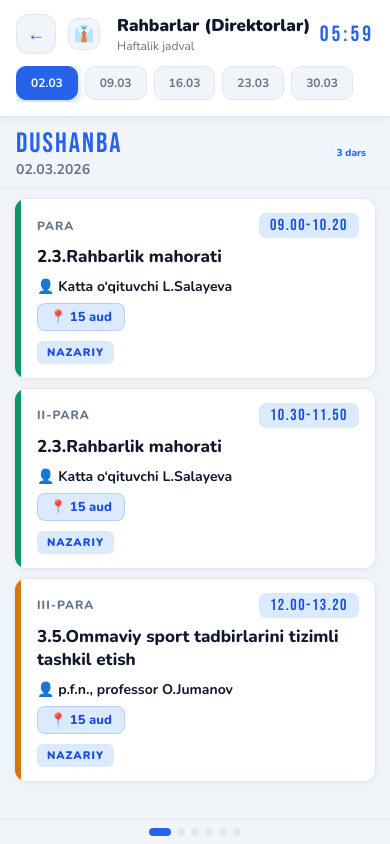
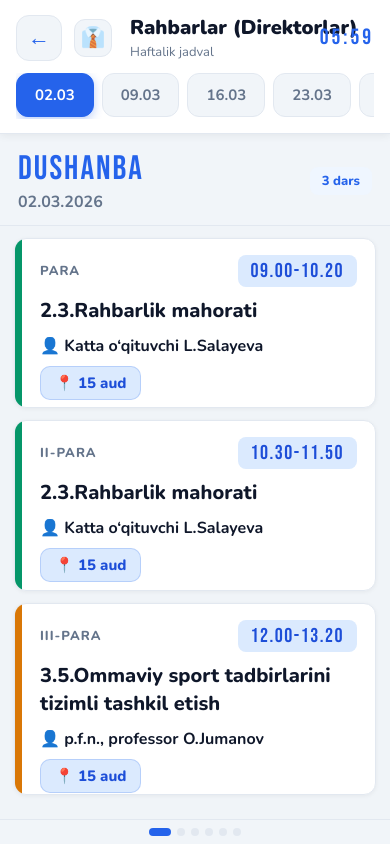
Before and after one commit to BoastfulApex/JadvalLite, a Django app: page /?guruh=1 in a window 390 px wide. Run offline with Django 5.2, Linux system fonts and the light colour scheme; data comes from the database, SQL or seed files in the repository.

Commit message:
Update mobile.html

```diff
--- a/templates/jadval/mobile.html
+++ b/templates/jadval/mobile.html
@@ -151,33 +151,33 @@ html, body {
   display: flex; align-items: center; gap: 12px; margin-bottom: 12px;
 }
 .j-back {
-  width: 40px; height: 40px; border-radius: 12px; flex-shrink: 0;
+  width: 46px; height: 46px; border-radius: 13px; flex-shrink: 0;
   background: var(--card2); border: 1.5px solid var(--border);
   display: flex; align-items: center; justify-content: center;
-  font-size: 18px; text-decoration: none; color: var(--accent);
+  font-size: 22px; text-decoration: none; color: var(--accent);
   transition: all .15s;
 }
 .j-back:active { transform: scale(.92); }
 .j-guruh-info { flex: 1; min-width: 0; }
 .j-guruh-ikon {
-  width: 32px; height: 32px; border-radius: 10px; flex-shrink: 0;
-  display: flex; align-items: center; justify-content: center; font-size: 16px; overflow: hidden;
+  width: 38px; height: 38px; border-radius: 11px; flex-shrink: 0;
+  display: flex; align-items: center; justify-content: center; font-size: 20px; overflow: hidden;
   background: var(--card2); border: 1px solid var(--border);
-  float: left; margin-right: 9px;
+  float: left; margin-right: 10px;
 }
-.j-guruh-ikon img { width: 100%; height: 100%; object-fit: cover; border-radius: 8px; }
+.j-guruh-ikon img { width: 100%; height: 100%; object-fit: cover; border-radius: 9px; }
 .j-guruh-nom {
-  font-size: 17px; font-weight: 900; white-space: nowrap; overflow: hidden; text-overflow: ellipsis;
+  font-size: 20px; font-weight: 900; white-space: nowrap; overflow: hidden; text-overflow: ellipsis;
 }
-.j-guruh-sub { font-size: 12px; color: var(--muted); margin-top: 1px; }
+.j-guruh-sub { font-size: 13px; color: var(--muted); margin-top: 2px; }
 
 /* Hafta tanlash */
 .j-weeks {
-  display: flex; gap: 7px; overflow-x: auto; padding-bottom: 2px;
+  display: flex; gap: 8px; overflow-x: auto; padding-bottom: 2px;
 }
 .j-weeks::-webkit-scrollbar { display: none; }
 .j-wbtn {
-  padding: 8px 14px; border-radius: 10px; font-size: 12px; font-weight: 700;
+  padding: 11px 18px; border-radius: 12px; font-size: 15px; font-weight: 700;
   white-space: nowrap; text-decoration: none;
   border: 1.5px solid var(--border); color: var(--muted); background: var(--card2);
   transition: all .15s; flex-shrink: 0;
@@ -208,7 +208,7 @@ html, body {
 }
 
 .day-label {
-  padding: 10px 16px 8px;
+  padding: 14px 18px 12px;
   background: var(--card2); border-bottom: 1.5px solid var(--border);
   display: flex; align-items: center; justify-content: space-between;
   flex-shrink: 0;
@@ -219,40 +219,40 @@ html, body {
 }
 .day-nm {
   font-family: 'Bebas Neue', sans-serif;
-  font-size: 28px; letter-spacing: 2px; color: var(--accent);
+  font-size: 34px; letter-spacing: 2px; color: var(--accent);
 }
 .day-label.today-lbl .day-nm { color: #fff; }
-.day-dt { font-size: 14px; color: var(--muted); font-weight: 700; }
-.day-label.today-lbl .day-dt { color: rgba(255,255,255,.75); }
+.day-dt { font-size: 16px; color: var(--muted); font-weight: 700; margin-top: 2px; }
+.day-label.today-lbl .day-dt { color: rgba(255,255,255,.8); }
 .today-badge {
-  font-size: 10px; font-weight: 900;
+  font-size: 12px; font-weight: 900;
   background: #fff; color: #1d4ed8;
-  border-radius: 4px; padding: 2px 8px; letter-spacing: 1px; text-transform: uppercase;
+  border-radius: 5px; padding: 3px 10px; letter-spacing: 1px; text-transform: uppercase;
 }
 .day-nav {
-  display: flex; align-items: center; gap: 6px;
+  display: flex; align-items: center; gap: 8px;
 }
 .day-nav-btn {
-  width: 32px; height: 32px; border-radius: 9px;
+  width: 38px; height: 38px; border-radius: 11px;
   background: rgba(255,255,255,.15); border: none;
-  color: #fff; font-size: 16px; cursor: pointer;
+  color: #fff; font-size: 20px; cursor: pointer;
   display: flex; align-items: center; justify-content: center;
 }
 .day-label:not(.today-lbl) .day-nav-btn {
   background: var(--border); color: var(--accent);
 }
 .day-cnt-badge {
-  font-size: 10px; font-weight: 800;
+  font-size: 13px; font-weight: 800;
   background: rgba(255,255,255,.2); color: #fff;
-  border-radius: 6px; padding: 3px 8px;
+  border-radius: 8px; padding: 5px 12px;
 }
 .day-label:not(.today-lbl) .day-cnt-badge {
   background: #eff6ff; color: var(--accent);
 }
 
 .day-lessons {
-  flex: 1; overflow-y: auto; padding: 10px 14px 20px;
-  display: flex; flex-direction: column; gap: 9px;
+  flex: 1; overflow-y: auto; padding: 12px 14px 24px;
+  display: flex; flex-direction: column; gap: 12px;
 }
 .day-lessons::-webkit-scrollbar { width: 3px; }
 .day-lessons::-webkit-scrollbar-thumb { background: var(--border); border-radius: 3px; }
@@ -268,30 +268,30 @@ html, body {
 }
 .lcard:active { transform: scale(.98); }
 
-.lcard-bar { width: 6px; flex-shrink: 0; }
-.lcard-body { flex: 1; padding: 14px 16px; min-width: 0; }
+.lcard-bar { width: 7px; flex-shrink: 0; }
+.lcard-body { flex: 1; padding: 16px 18px; min-width: 0; }
 
-.lc-top { display: flex; align-items: center; justify-content: space-between; margin-bottom: 8px; gap: 6px; }
-.lc-para { font-size: 12px; color: var(--muted); font-weight: 800; text-transform: uppercase; letter-spacing: 1px; }
+.lc-top { display: flex; align-items: center; justify-content: space-between; margin-bottom: 10px; gap: 8px; }
+.lc-para { font-size: 13px; color: var(--muted); font-weight: 800; text-transform: uppercase; letter-spacing: 1px; }
 .lc-time {
-  font-family: 'Bebas Neue', sans-serif; font-size: 16px; letter-spacing: 1.5px;
+  font-family: 'Bebas Neue', sans-serif; font-size: 20px; letter-spacing: 1.5px;
   background: #dbeafe; color: var(--a2);
-  border-radius: 7px; padding: 3px 11px; white-space: nowrap;
+  border-radius: 8px; padding: 4px 13px; white-space: nowrap;
 }
-.lc-mod { font-size: 17px; font-weight: 800; line-height: 1.35; margin-bottom: 8px; color: var(--text); }
-.lc-meta { display: flex; flex-direction: column; gap: 5px; }
-.lc-teacher { font-size: 14px; color: var(--text); font-weight: 700; }
+.lc-mod { font-size: 20px; font-weight: 800; line-height: 1.4; margin-bottom: 10px; color: var(--text); }
+.lc-meta { display: flex; flex-direction: column; gap: 7px; }
+.lc-teacher { font-size: 16px; color: var(--text); font-weight: 700; }
 .lc-room {
-  display: inline-flex; align-items: center; gap: 4px;
-  font-size: 13px; font-weight: 800;
+  display: inline-flex; align-items: center; gap: 5px;
+  font-size: 15px; font-weight: 800;
   background: #dbeafe; color: #1d4ed8;
   border: 1px solid rgba(37,99,235,.2);
-  border-radius: 8px; padding: 4px 12px;
+  border-radius: 10px; padding: 6px 14px;
   align-self: flex-start; margin-top: 2px;
 }
 .lc-tag {
-  display: inline-block; font-size: 11px; font-weight: 900;
-  letter-spacing: 1px; padding: 4px 10px; border-radius: 6px;
+  display: inline-block; font-size: 13px; font-weight: 900;
+  letter-spacing: 1px; padding: 5px 12px; border-radius: 7px;
   text-transform: uppercase; margin-top: 5px; align-self: flex-start;
 }
 .t-naz { background: #dbeafe; color: #1d4ed8; }
```
Also changed, not shown: other parts of templates/jadval/mobile.html (+32 -32 lines).
